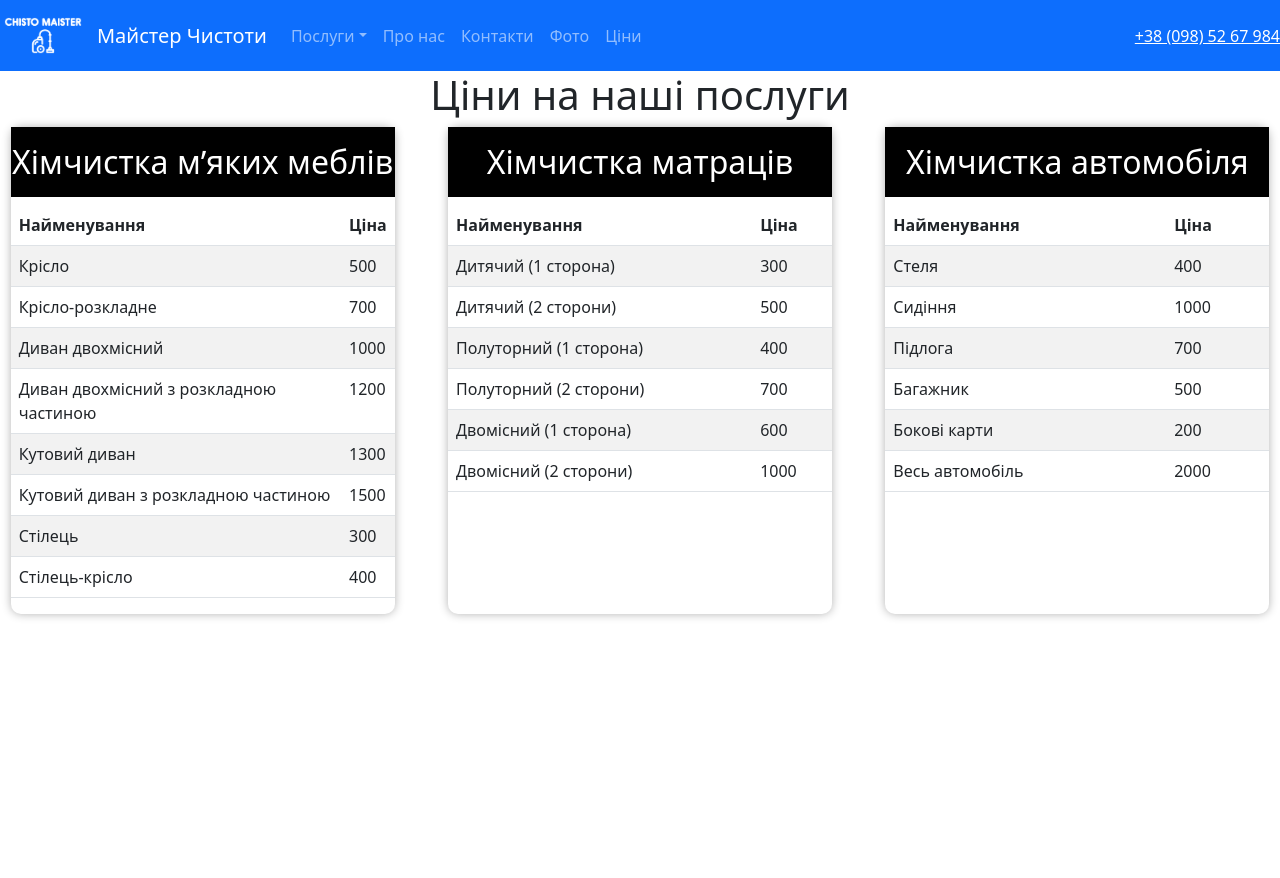
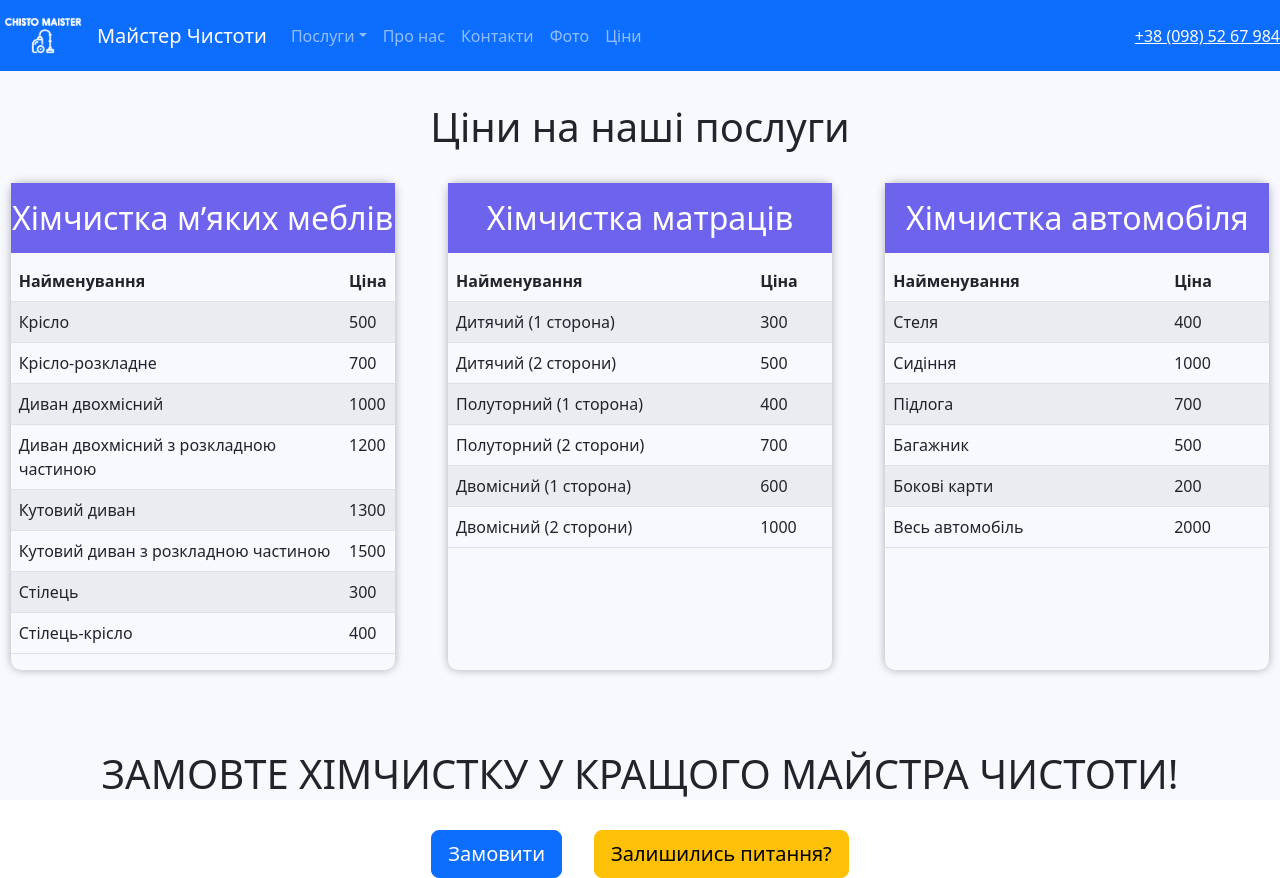
Before and after one commit to odidukh/chistomaister, a React (Create React App) app: page /prices in a window 1280 px wide. Before the commit the page ends 800 px from the top, so only its background shows below. Built offline with nearby package versions, Linux system fonts and the light colour scheme.

Commit message:
Update Price page styles; add OrderComponent

```diff
--- /dev/null
+++ b/src/components/OrderComponent.jsx
@@ -0,0 +1,57 @@
+import useOrderModal from '../hooks/useOrderModal';
+import useQuestionModal from '../hooks/useQuestionModal';
+import { useTranslation } from 'react-i18next';
+import Button from 'react-bootstrap/Button';
+import OrderModal from './OrderModal';
+import QuestionModal from './QuestionModal';
+
+function OrderComponent() {
+    const { showOrderModal, handleOrderShow, handleOrderClose } =
+        useOrderModal();
+    const { showQuestionModal, handleQuestionShow, handleQuestionClose } =
+        useQuestionModal();
+
+    const handleOrderSubmit = (e) => {
+        e.preventDefault();
+        handleOrderClose();
+    };
+
+    const handleQuestionSubmit = (e) => {
+        e.preventDefault();
+        handleQuestionClose();
+    };
+
+    const { t } = useTranslation();
+
+    return (
+        <div className="contact-form-container">
+            <h1>{t('order_cleaning_header')}</h1>
+
+            <div className="contact-buttons-group">
+                <Button variant="primary" onClick={handleOrderShow} size="lg">
+                    {t('order_cleaning_button')}
+                </Button>
+                <Button
+                    variant="warning"
+                    onClick={handleQuestionShow}
+                    size="lg"
+                >
+                    {t('question_button')}
+                </Button>
+            </div>
+
+            <OrderModal
+                show={showOrderModal}
+                handleClose={handleOrderClose}
+                handleSubmit={handleOrderSubmit}
+            />
+            <QuestionModal
+                show={showQuestionModal}
+                handleClose={handleQuestionClose}
+                handleSubmit={handleQuestionSubmit}
+            />
+        </div>
+    );
+}
+
+export default OrderComponent;
--- a/src/pages/Contacts.jsx
+++ b/src/pages/Contacts.jsx
@@ -1,5 +1,4 @@
 /* eslint-disable jsx-a11y/iframe-has-title */
-import { Button } from 'react-bootstrap';
 import { useTranslation } from 'react-i18next';
 import {
     COMPANY_EMAIL,
@@ -9,27 +8,9 @@ import {
     COMPANY_VIBER_LINK,
     COMPANY_INSTAGRAM_LINK,
 } from '../constants';
-import OrderModal from '../components/OrderModal';
-import QuestionModal from '../components/QuestionModal';
-import useOrderModal from '../hooks/useOrderModal';
-import useQuestionModal from '../hooks/useQuestionModal';
+import OrderComponent from '../components/OrderComponent';
 
 const Contacts = () => {
-    const { showOrderModal, handleOrderShow, handleOrderClose } =
-        useOrderModal();
-    const { showQuestionModal, handleQuestionShow, handleQuestionClose } =
-        useQuestionModal();
-
-    const handleOrderSubmit = (e) => {
-        e.preventDefault();
-        handleOrderClose();
-    };
-
-    const handleQuestionSubmit = (e) => {
-        e.preventDefault();
-        handleQuestionClose();
-    };
-
     const { t } = useTranslation();
     return (
         <div className="contacts-page">
@@ -52,37 +33,7 @@ const Contacts = () => {
                 </div>
             </div>
 
-            <div className="contact-form-container">
-                <h1>{t('order_cleaning_header')}</h1>
-
-                <div className="contact-buttons-group">
-                    <Button
-                        variant="primary"
-                        onClick={handleOrderShow}
-                        size="lg"
-                    >
-                        {t('order_cleaning_button')}
-                    </Button>
-                    <Button
-                        variant="warning"
-                        onClick={handleQuestionShow}
-                        size="lg"
-                    >
-                        {t('question_button')}
-                    </Button>
-                </div>
-
-                <OrderModal
-                    show={showOrderModal}
-                    handleClose={handleOrderClose}
-                    handleSubmit={handleOrderSubmit}
-                />
-                <QuestionModal
-                    show={showQuestionModal}
-                    handleClose={handleQuestionClose}
-                    handleSubmit={handleQuestionSubmit}
-                />
-            </div>
+            <OrderComponent />
 
             <div className="contact-info-container">
                 <div>
--- a/src/pages/Prices.jsx
+++ b/src/pages/Prices.jsx
@@ -1,13 +1,15 @@
 import { Table } from 'react-bootstrap';
 import { useTranslation } from 'react-i18next';
+import OrderComponent from '../components/OrderComponent';
 import { PRICE_LIST } from '../constants';
 
 const Prices = () => {
     const { t } = useTranslation();
     return (
-        <main>
+        <main className="price-page">
+            <div className="price-block">
                 <h1 className="price-page-header">{t('prices.main_header')}</h1>
-            <article className='price-sections-container'>
+                <article className="price-sections-container">
                     <section className="price-section">
                         <h2 className="price-section-header">
                             {t('prices.furniture_cleaning.header')}
@@ -95,6 +97,8 @@ const Prices = () => {
                         </Table>
                     </section>
                 </article>
+            </div>
+            <OrderComponent />
         </main>
     );
 };
--- a/src/styles/index.sass
+++ b/src/styles/index.sass
@@ -4,6 +4,7 @@ $navbar-height: 71px
 $page-height: calc(100vh - #{$navbar-height})
 
 .navbar
+
     .navbar-brand
         display: flex
         flex-direction: row
@@ -155,28 +156,6 @@ $page-height: calc(100vh - #{$navbar-height})
             text-align: center
             margin: 1rem auto
 
-    .contact-form-container
-        .contact-buttons-group
-            display: flex
-            flex-direction: row
-            gap: 2rem
-            align-items: center
-            justify-content: center
-
-        h1
-            font-size: 2.5rem
-            font-weight: 500
-            text-transform: uppercase
-            text-align: center
-            margin: 2rem 0rem
-
-        .contact-form
-            display: flex
-            flex-direction: column
-            gap: 2rem
-            width: 70%
-            margin: 0 auto
-
     .contact-info-container
         h2
             font-size: 2.5rem
@@ -228,11 +207,40 @@ $page-height: calc(100vh - #{$navbar-height})
             align-items: center
             justify-content: center
 
+.contact-form-container
+    .contact-buttons-group
+        display: flex
+        flex-direction: row
+        gap: 2rem
+        align-items: center
+        justify-content: center
+
+    h1
+        font-size: 2.5rem
+        font-weight: 500
+        text-transform: uppercase
+        text-align: center
+        margin: 2rem 0rem
+
+    .contact-form
+        display: flex
+        flex-direction: column
+        gap: 2rem
+        width: 70%
+        margin: 0 auto
 
 // Price Page
 
+.price-page
+    height: $page-height
+    background: #F8F8FF
+    display: flex
+    flex-direction: column
+    gap: 3rem
+
 .price-page-header
     text-align: center
+    margin: 2rem 0rem
 
 .price-sections-container
     display: flex
@@ -250,7 +258,7 @@ $page-height: calc(100vh - #{$navbar-height})
     box-shadow: 0 0 10px 0 rgba(0, 0, 0, 0.3)
 
     .price-section-header
-        background: #000
+        background: #6E63ED
         color: #fff
         padding: 1rem 0rem
         text-align: center
```
Lines whose indentation alone changed are shown as unchanged.
